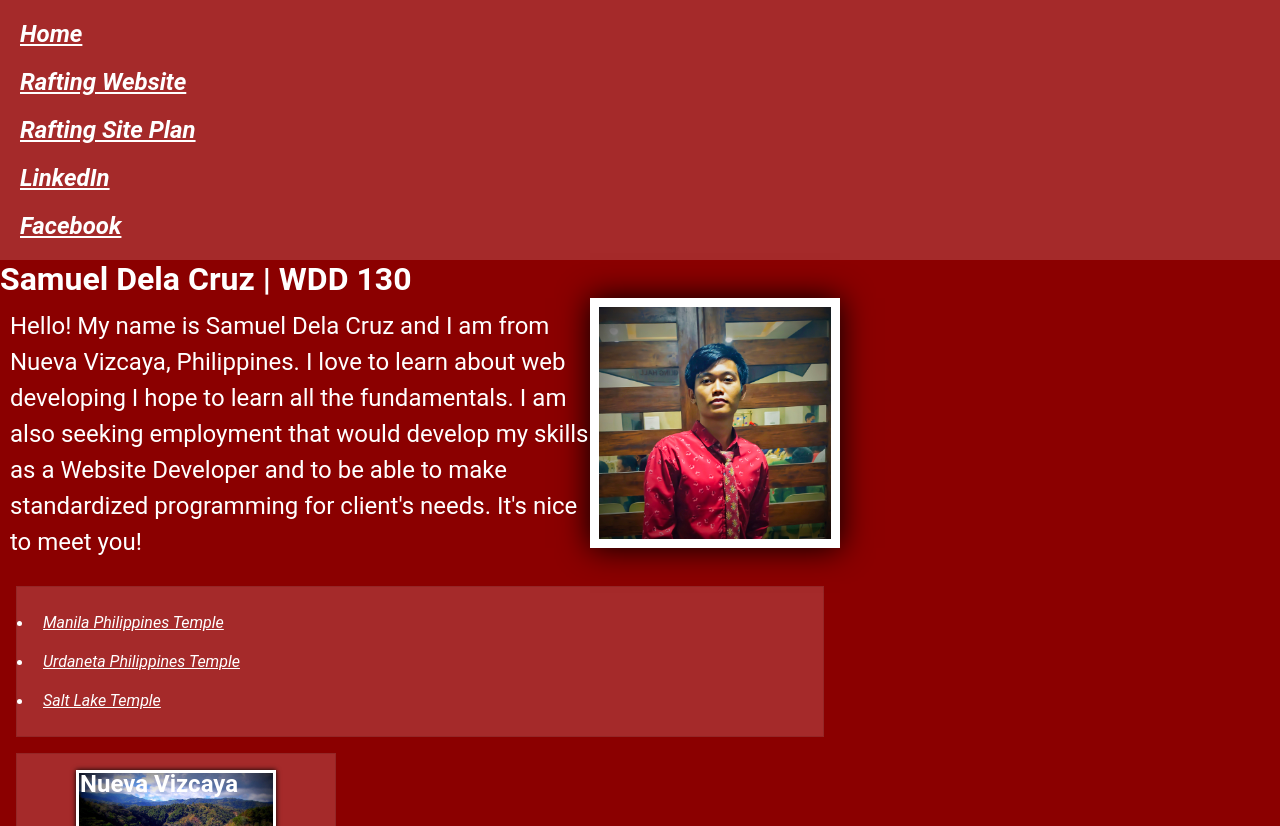
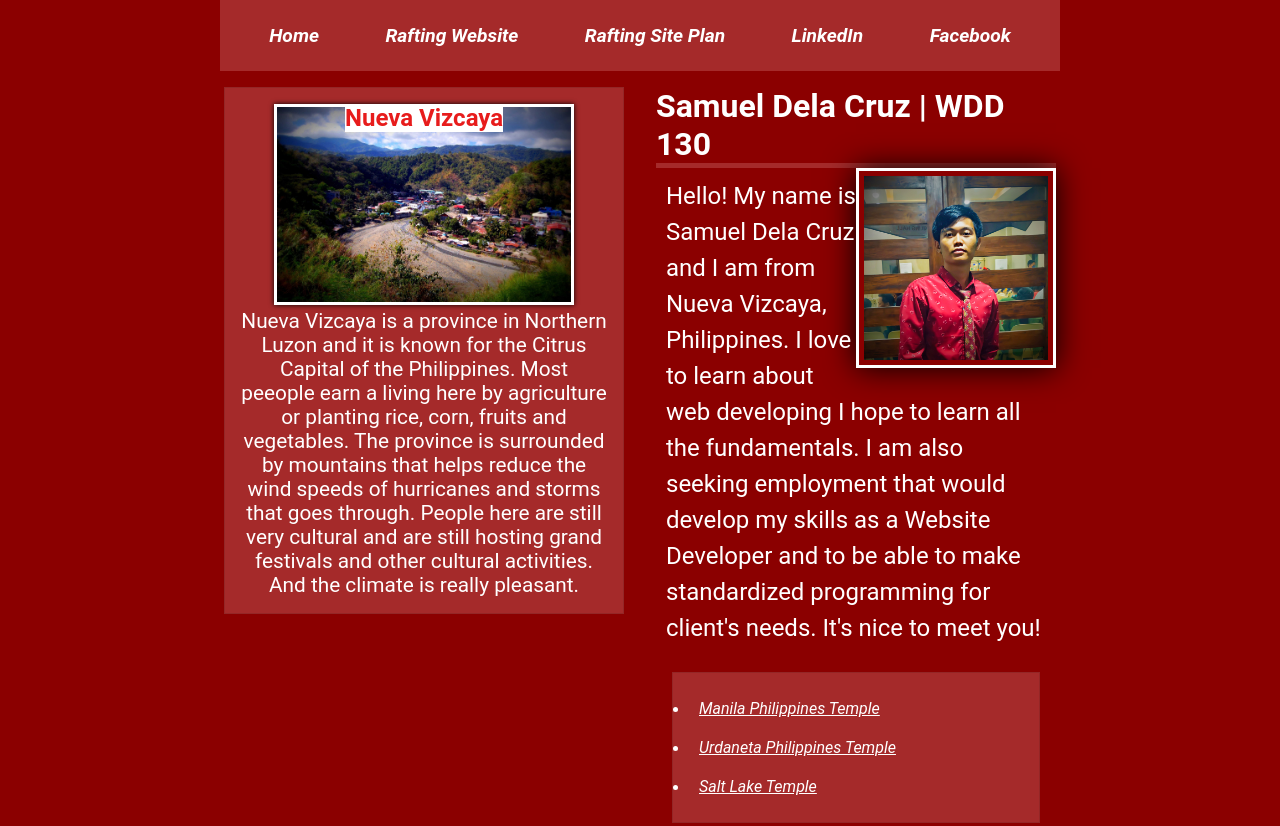
Before and after one commit to samueldelacruz123/wdd130, a plain HTML site: page index.html in a window 1280 px wide. Shown: the top 826 px of the page. Drawn offline with Linux system fonts and the light colour scheme.

Commit message:
added grid style layout

```diff
--- a/index.html
+++ b/index.html
@@ -18,6 +18,7 @@
                 <a href="https://www.facebook.com/profile.php?id=100075481982782" target="_blank">Facebook</a>
             </nav>
         </header>
+        <div class="grid">
             <main>
                 <h1>Samuel Dela Cruz | WDD 130</h1>
                 <img src="images/IMG_20220816_103444.jpg" alt="Hello, my name is Samuel Dela Cruz" width="200">
@@ -33,6 +34,7 @@
                 <img src="images/Sta._Fe,_Nueva_Vizcaya_(4458904289).jpg" alt="Nueva Vizcaya landscape">
                 <p>Nueva Vizcaya is a province in Northern Luzon and it is known for the Citrus Capital of the Philippines. Most peeople earn a living here by agriculture or planting rice, corn, fruits and vegetables. The province is surrounded by mountains that helps reduce the wind speeds of hurricanes and storms that goes through. People here are still very cultural and are still hosting grand festivals and other cultural activities. And the climate is really pleasant.</p>
             </aside>
+        </div>
         <footer>
             <p>©2024 ╦ Samuel Dela Cruz ╦ Nueva Vizcaya, Philippines</p>
         </footer>
--- a/styles/styles.css
+++ b/styles/styles.css
@@ -13,7 +13,6 @@ p{
     padding: 0;
 }
 
-
 main p {
     color: white;
     font-size: 1.5em;
@@ -25,28 +24,54 @@ main h1 {
     color: white;
     font-family: 'Roboto', sans-serif;
     font-size: 2em;
+    border-bottom: 5px solid brown;
 }
 main img {
-    width: 250px;
+    width: 200px;
     height: auto;
-    border: 0.6em solid white;
-    padding: 0px;
+    border: 0.2em solid white;
+    padding: 5px;
     box-shadow: 0px 0px 30px;
     float: right;
 }
 main {
-    max-width: 840px;
+    position: relative;
+    grid-column: 2/3;
+    margin: 1rem;
+    max-width: 400px;
 }
+
+aside{
+    align-self: self-start;
+    position: relative;
+    grid-column: 1/2;
+    grid-row: 1/3;
+    text-align: center;
+    margin: 1rem;
+    border: 0.6em solid white;
+    padding: 1rem;
+    background-color: brown;
+    color: white;
+    font-family: 'Roboto', sans-serif;
+    max-width: 400px;
+    max-height: auto;
+}
+
 nav {
     background-color: brown;
-    padding: 10px;
+    padding: 1rem;
+    display: flex;
+    justify-content: space-around;
+    align-items: center;
 }
 nav a {
     color: white;
     display: block;
-    padding: 10px;
+    padding: 0.5rem;
+    text-decoration: none;
     font-weight: bold;
-    font-size: 1.5em;
+    font-size: 1.2em;
+    font-weight: 700;
     font-family: 'Roboto', sans-serif;
     font-style: italic;
 }
@@ -59,38 +84,37 @@ ul a {
     font-style: italic;
 }
 
-aside{
-    width: 20rem;
-    text-align: center;
-    margin: 1rem;
-    border: 0.6em solid white;
-    padding: 1rem;
-    background-color: brown;
-    color: white;
-    font-family: 'Roboto', sans-serif;
-}
-
 aside h2 {
     position: absolute;
-    bottom: auto;
-    top: auto;
-    left: 5rem;
-    color: white;
+    color: rgb(231, 28, 28);
+    left: 120px;
+    background-color: white;
 }
 
 aside img {
-    width: 200px;
+    width: 300px;
     height: auto;
     box-shadow: 0px 0px 5px black;
     border: 0.2em solid white;
 }
+
+aside p {
+    font-size: 1.3em;
+}
+
 footer {
-    margin-top: 15px;
     border-top: 1px solid white;
     text-align: center;
     font-weight: bold;
     font-size: small;
     color: white;
+    max-width: 840px;
+    margin: 0 auto;
+}
+
+header {
+    max-width: 840px;
+    margin: 0 auto;
 }
 
 /* Class Selectors */
@@ -102,3 +126,11 @@ footer {
     background-color: brown;
     color: white;
 }
+
+.grid {
+    display: grid;
+    align-items: center;
+    justify-items: center;
+    justify-content: center;
+    align-content: center;
+}
```
Lines whose indentation alone changed are shown as unchanged.
